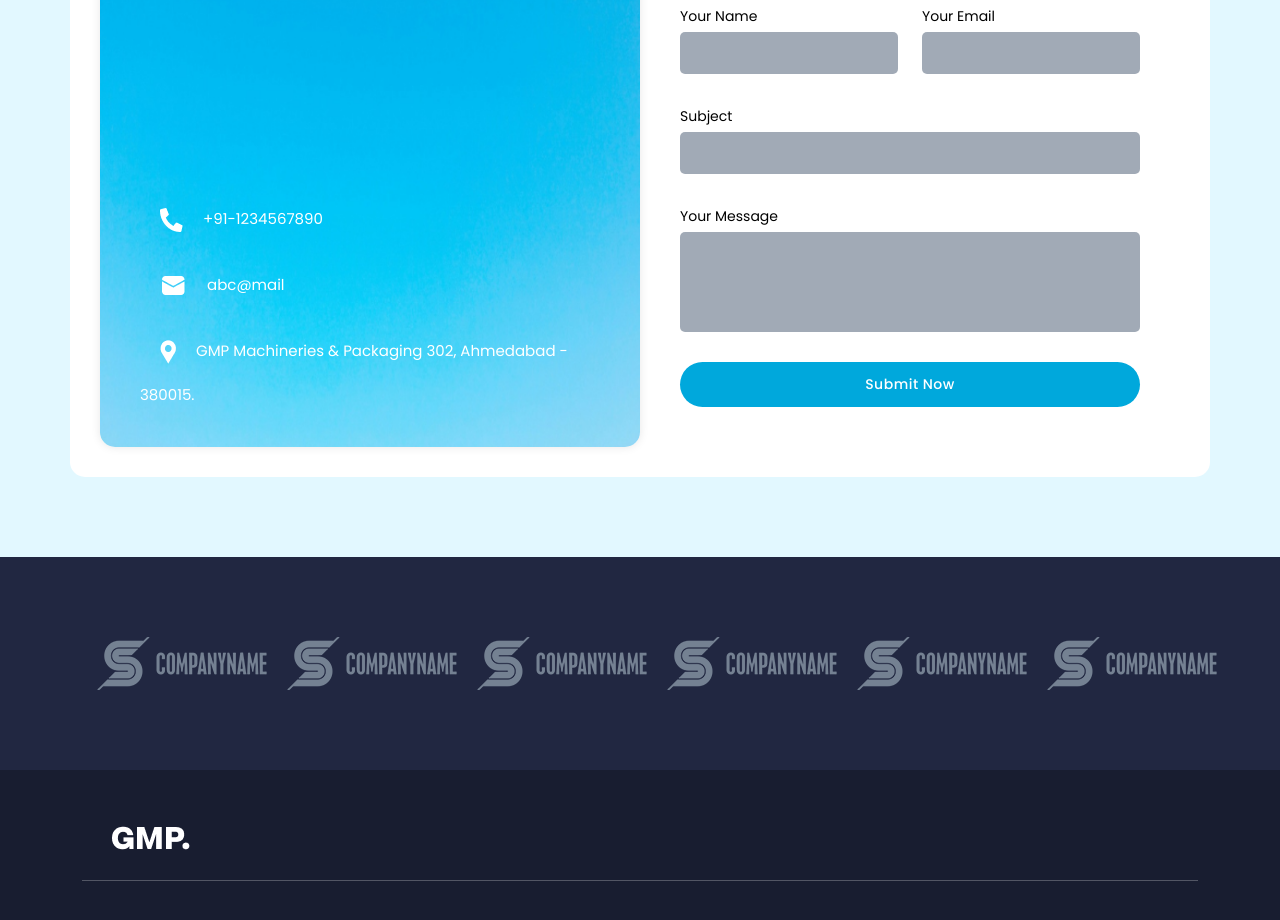
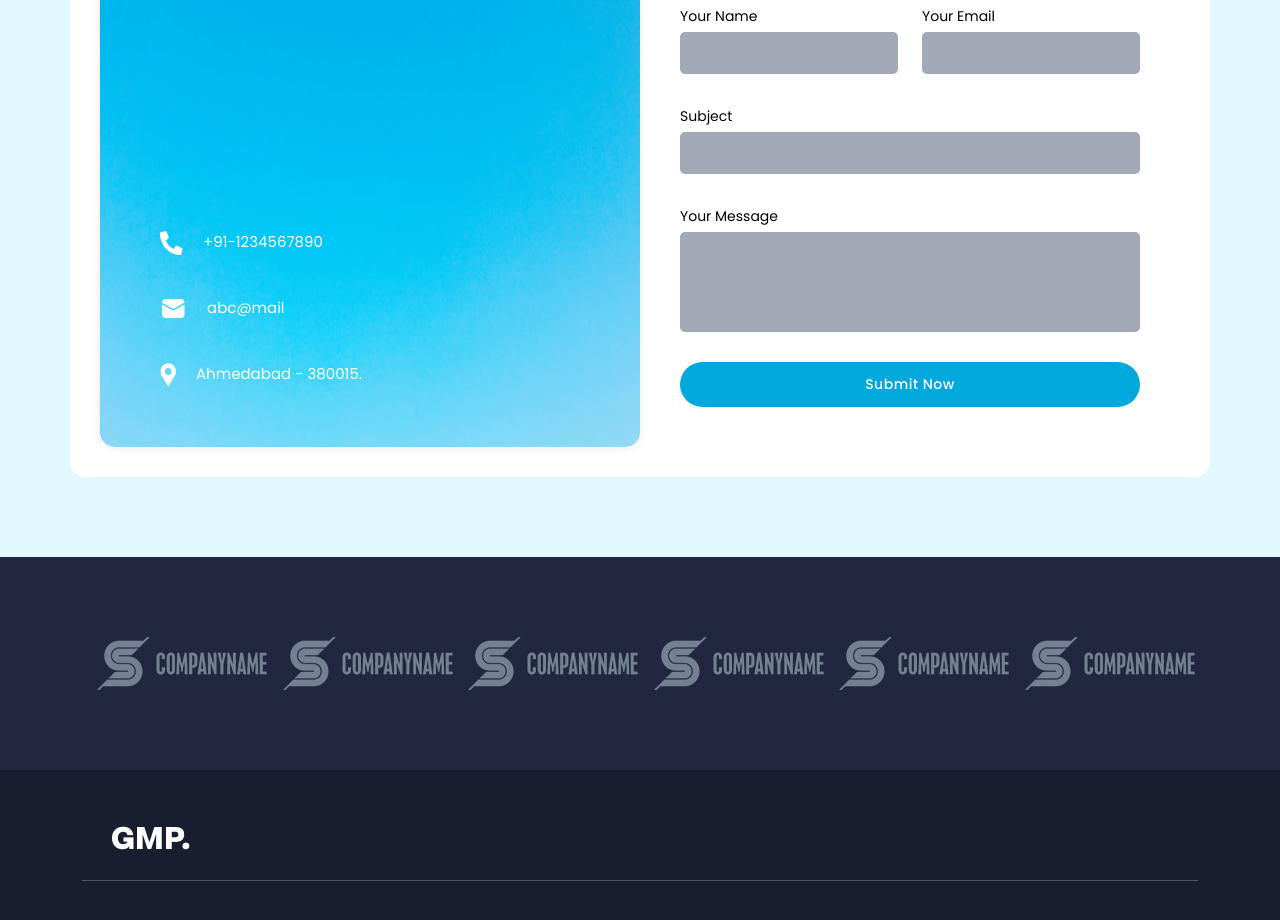
Before and after one commit to CREATIVEbliss/gmp-machinery, a plain HTML site: page index.html in a window 1280 px wide. Shown: the part 5056-5976 px from the top of the page. Drawn offline with nearby package versions, Linux system fonts and the light colour scheme; files whose address does not match are found by name.

Commit message:
Updated index.html

```diff
--- a/index.html
+++ b/index.html
@@ -469,8 +469,7 @@ https://templatemo.com/tm-574-mexant
                 alt="">+91-1234567890</div>
             <div style="color: white; font-size: 15px;"><img class="imc" src="fluent_mail-28-filled.png" alt="">abc@mail
             </div>
-            <div style="color: white; font-size: 15px;"><img class="imc" src="Vector (1).png" alt="">GMP Machineries &
-              Packaging 302, Ahmedabad - 380015.</div>
+            <div style="color: white; font-size: 15px;"><img class="imc" src="Vector (1).png" alt="">Ahmedabad - 380015.</div>
 
           </div>
         </div>
@@ -584,7 +583,7 @@ https://templatemo.com/tm-574-mexant
 
   <section class="partners" style="margin-top: 0px;">
     <div class="container">
-      <div class="row">
+      <div class="row" style="margin-right: 15px;">
         <div class="col-lg-2 col-sm-4 col-6">
           <div class="item">
             <img src="client-01.png" alt="">
```
